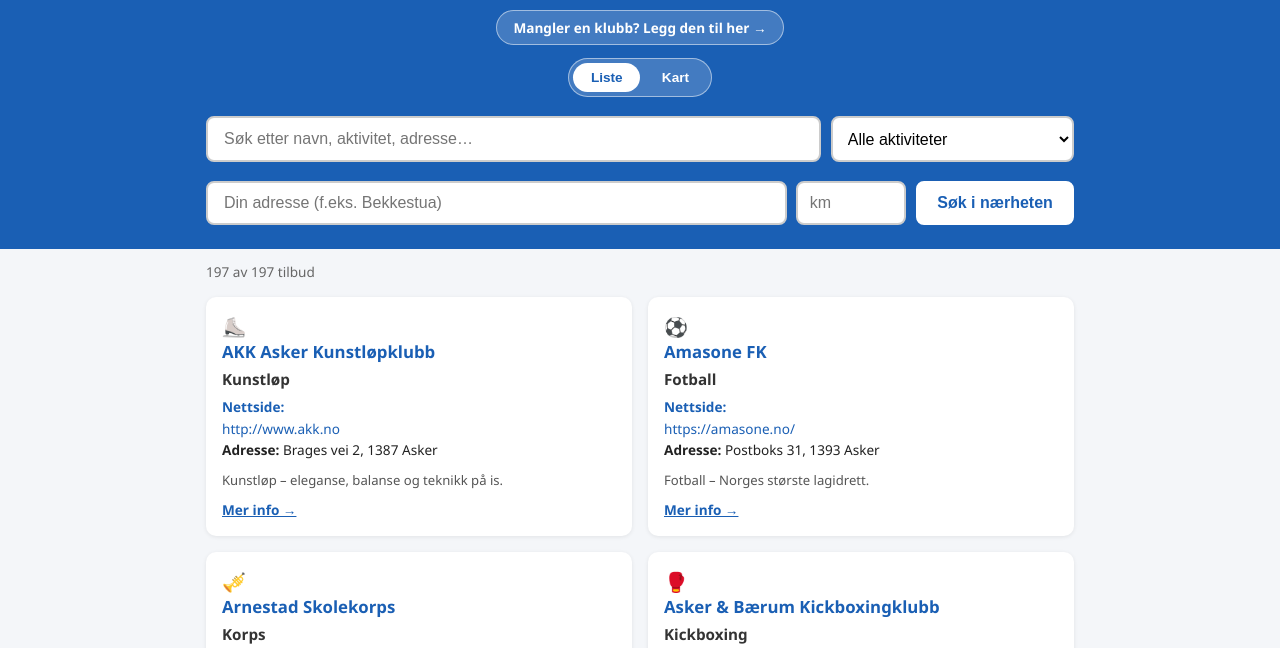
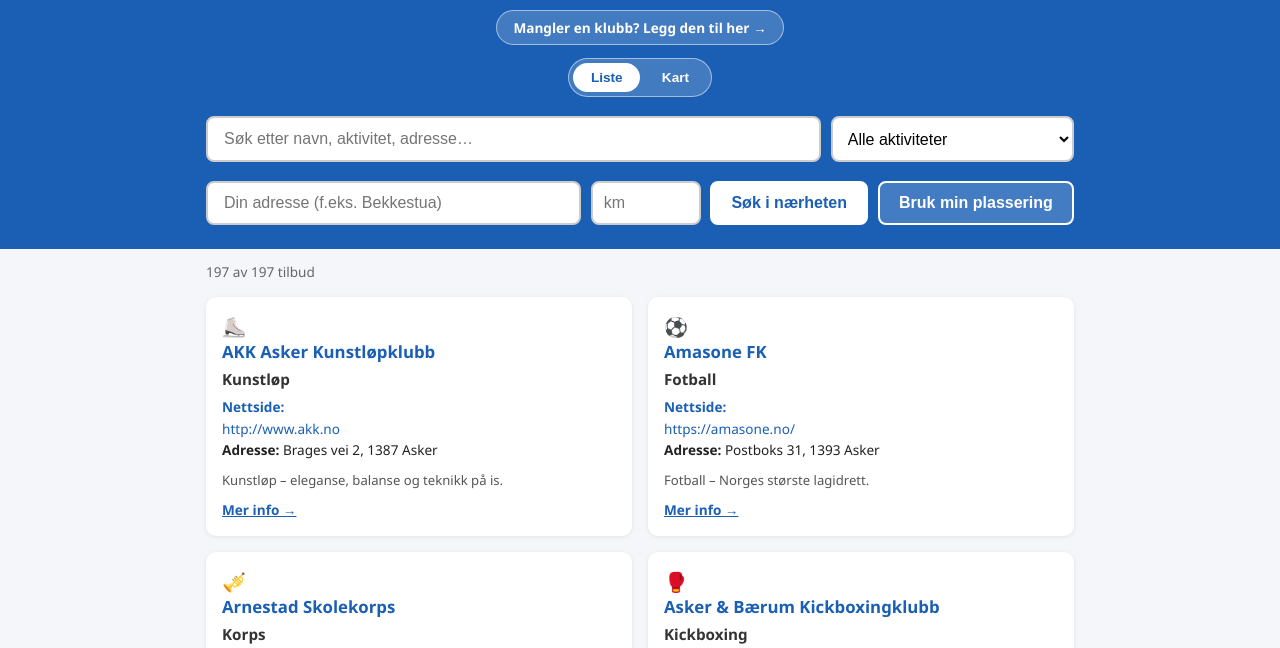
Before and after one commit to sudo-janzinho/andersjansson.dev, a plain HTML site: page aktiviteter_asker/index.html in a window 1280 px wide. Shown: the part 95-743 px from the top of the page. Drawn offline with nearby package versions, Linux system fonts and the light colour scheme.

Commit message:
Legg til 'Bruk min plassering'-knapp (geolocation) i aktiviteter_asker

```diff
--- a/aktiviteter_asker/index.html
+++ b/aktiviteter_asker/index.html
@@ -82,6 +82,7 @@
     <input id="home" type="text" placeholder="Din adresse (f.eks. Bekkestua)" autocomplete="off">
     <input id="dist" type="number" min="1" max="200" placeholder="km" title="Maks avstand i km">
     <button onclick="useDist()" style="padding:.7rem 1.2rem;font-size:1rem;border:2px solid #fff;background:#fff;color:var(--blue);border-radius:8px;cursor:pointer;font-weight:600;">Søk i nærheten</button>
+    <button onclick="useGeo()" style="padding:.7rem 1.2rem;font-size:1rem;border:2px solid #fff;background:rgba(255,255,255,.18);color:#fff;border-radius:8px;cursor:pointer;font-weight:600;">Bruk min plassering</button>
   </div>
 </header>
 <div class="count" id="count"></div>
@@ -1871,6 +1872,25 @@
     return null;
   }
 
+  async function useGeo() {
+    if (!navigator.geolocation) { alert('Nettleseren din støtter ikke geolokalisering.'); return; }
+    const km = parseFloat(dist.value);
+    if (!km) { alert('Fyll inn maks avstand i km først.'); return; }
+    count.textContent = 'Henter din plassering...';
+    navigator.geolocation.getCurrentPosition(
+      (pos) => {
+        homePos = { lat: pos.coords.latitude, lon: pos.coords.longitude, label: 'Min plassering' };
+        maxKm = km;
+        home.value = pos.coords.latitude.toFixed(5) + ', ' + pos.coords.longitude.toFixed(5);
+        count.textContent = 'Plassering hentet. Søker i nærheten...';
+        apply();
+      },
+      (err) => {
+        count.textContent = 'Kunne ikke hente plassering: ' + (err.message || err.code);
+      },
+      { enableHighAccuracy: true, timeout: 10000, maximumAge: 30000 }
+    );
+  }
   async function useDist() {
     const addr = home.value.trim();
     const km = parseFloat(dist.value);
```
